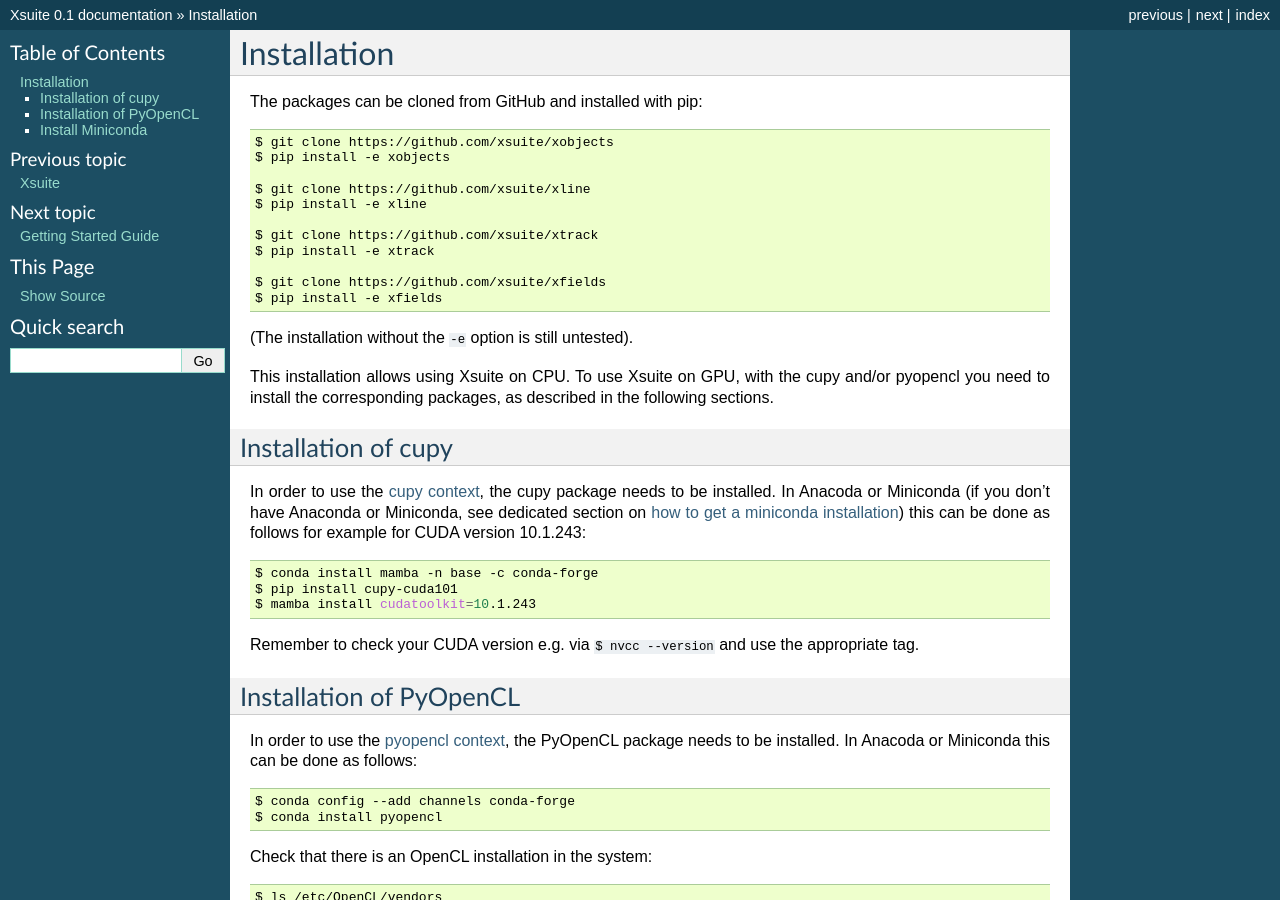
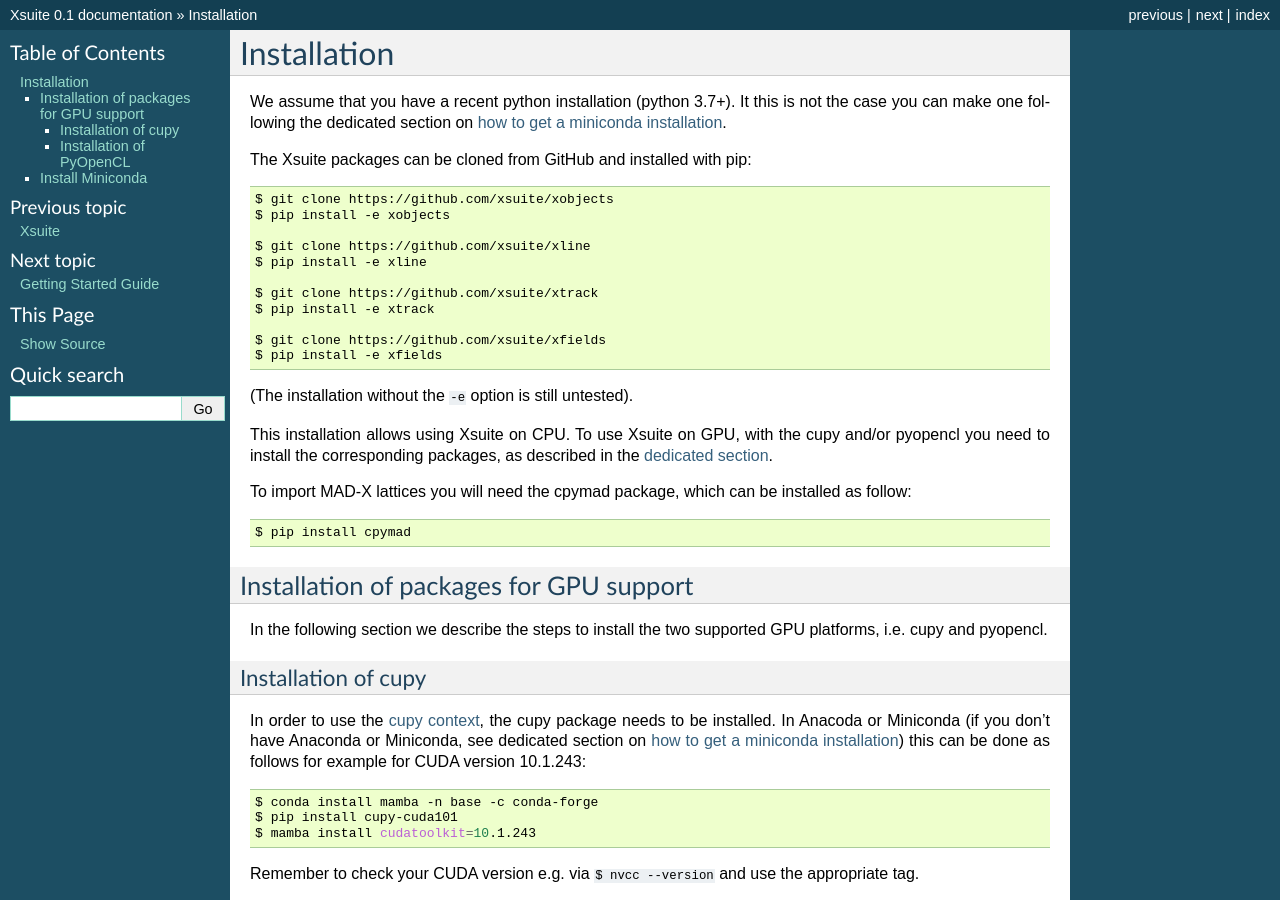
Before and after one commit to xsuite/xsuite, a Sphinx documentation site: the page built from docs/installation.rst, in a window 1280 px wide and 900 px high. Built offline with Sphinx 7.4.7, drawn with Linux system fonts in a browser that asks for light colours.

Commit message:
Quick push

```diff
--- a/docs/installation.rst
+++ b/docs/installation.rst
@@ -3,8 +3,9 @@
 Installation
 ============
 
+We assume that you have a recent python installation (python 3.7+). It this is not the case you can make one following the dedicated section on :ref:`how to get a miniconda installation<miniconda>`.
 
-The packages can be cloned from GitHub and installed with pip:
+The Xsuite packages can be cloned from GitHub and installed with pip:
 
 .. code-block:: bash
 
@@ -22,10 +23,23 @@
 
 (The installation without the ``-e`` option is still untested).
 
-This installation allows using Xsuite on CPU. To use Xsuite on GPU, with the cupy and/or pyopencl you need to install the corresponding packages, as described in the following sections.
+This installation allows using Xsuite on CPU. To use Xsuite on GPU, with the cupy and/or pyopencl you need to install the corresponding packages, as described in the :ref:`dedicated section<gpuinst>`.
+
+To import MAD-X lattices you will need the cpymad package, which can be installed as follow:
+
+.. code-block:: bash
+
+    $ pip install cpymad
+
+.. _gpuinst:
+
+Installation of packages for GPU support
+----------------------------------------
+
+In the following section we describe the steps to install the two supported GPU platforms, i.e. cupy and pyopencl.
 
 Installation of cupy
---------------------
+~~~~~~~~~~~~~~~~~~~~
 
 In order to use the :doc:`cupy context<contexts>`, the cupy package needs to be installed.
 In Anacoda or Miniconda (if you don't have Anaconda or Miniconda, see dedicated section on :ref:`how to get a miniconda installation<miniconda>`)
@@ -41,7 +55,7 @@
 
 
 Installation of PyOpenCL
-------------------------
+~~~~~~~~~~~~~~~~~~~~~~~~
 
 In order to use the :doc:`pyopencl context<contexts>`, the PyOpenCL package needs to be installed.
 In Anacoda or Miniconda this can be done as follows:
```
